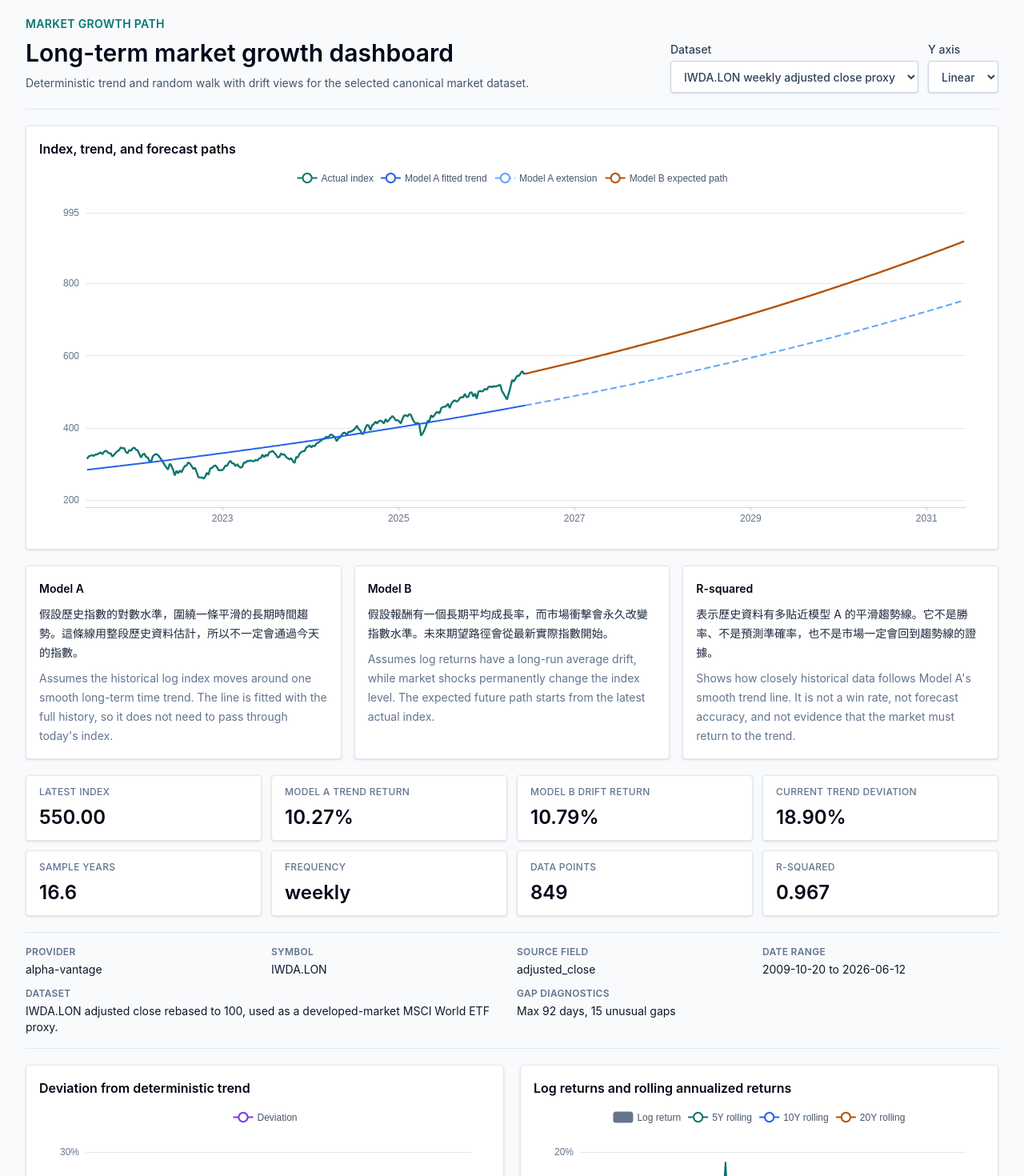
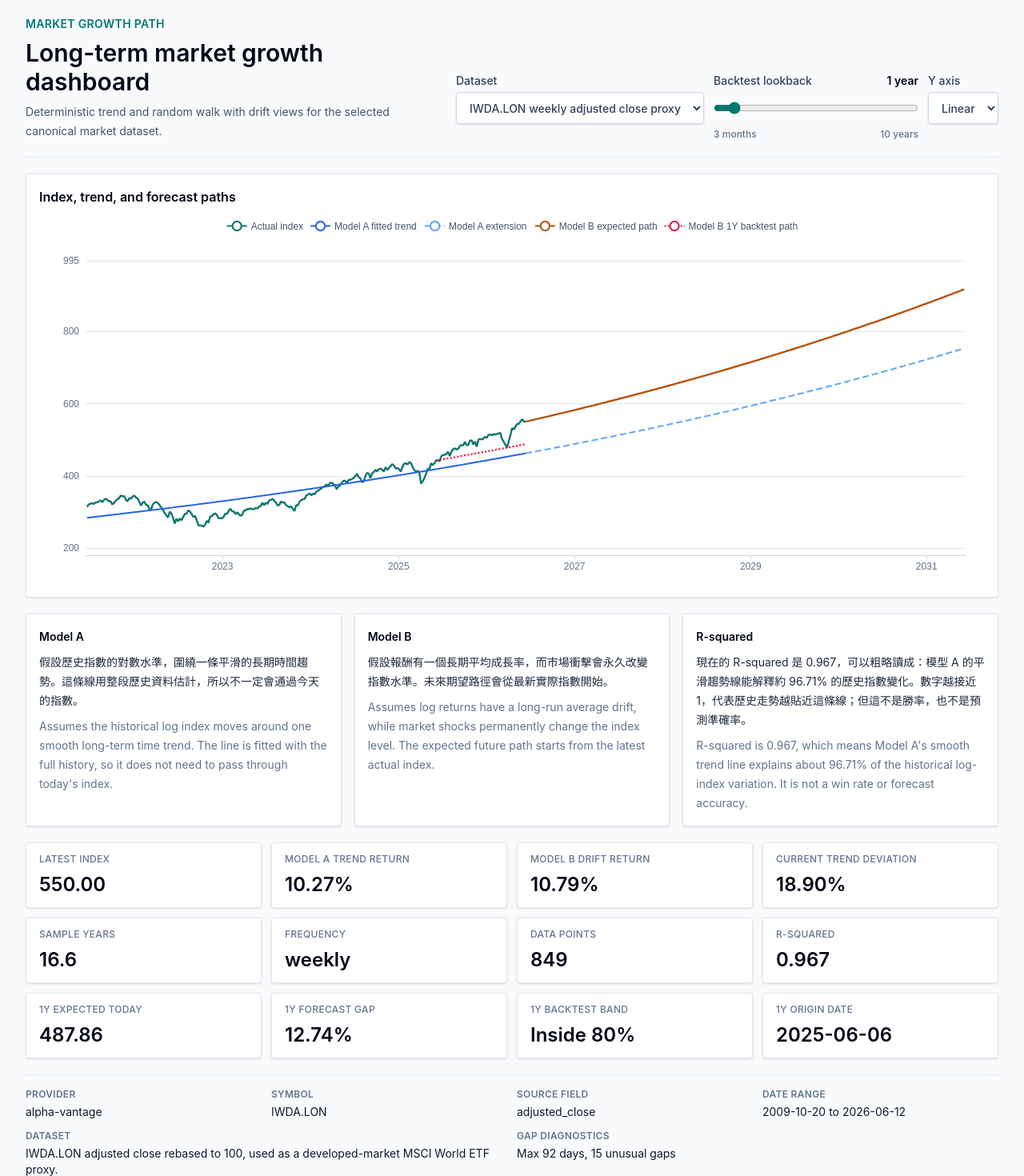
Before and after one commit to YuCJ/market-growth-path, a React (Vite) app: page / in a window 1280 px wide. Shown: the top 1470 px of the page at 80% size. Built offline with nearby package versions, Linux system fonts and the light colour scheme.

Commit message:
Add random walk backtest slider and metrics

```diff
--- a/src/App.tsx
+++ b/src/App.tsx
@@ -6,9 +6,11 @@ import {
   fitDeterministicTrend,
   fitRandomWalkWithDrift,
   generateForecast,
+  generateRandomWalkBacktest,
   generateTrendExtension,
 } from "./analytics/models";
-import { addYears, toIsoDate } from "./analytics/time";
+import { addYears, elapsedYears, toIsoDate } from "./analytics/time";
+import type { PreparedMarketSeries } from "./analytics/types";
 import { Chart } from "./components/Chart";
 import {
   canonicalDatasets,
@@ -16,12 +18,16 @@ import {
 } from "./data/canonicalDatasets";
 
 const FORECAST_YEARS = 30;
+const DEFAULT_BACKTEST_LOOKBACK_MONTHS = 12;
+const MIN_BACKTEST_LOOKBACK_MONTHS = 3;
+const MAX_BACKTEST_LOOKBACK_MONTHS = 120;
 const ROLLING_WINDOWS = [5, 10, 20];
 
 type Analysis = {
   trend: ReturnType<typeof fitDeterministicTrend>;
   randomWalk: ReturnType<typeof fitRandomWalkWithDrift>;
   forecast: ReturnType<typeof generateForecast>;
+  backtest: ReturnType<typeof generateRandomWalkBacktest>;
   trendExtension: ReturnType<typeof generateTrendExtension>;
   rollingReturns: ReturnType<typeof calculateRollingReturns>;
 };
@@ -33,6 +39,9 @@ const DEFAULT_DATASET_ID = "market-total-return-iwda-lon-weekly-v1";
 export default function App() {
   const [datasetId, setDatasetId] = useState(DEFAULT_DATASET_ID);
   const [yScale, setYScale] = useState<"log" | "value">("value");
+  const [backtestLookbackMonths, setBacktestLookbackMonths] = useState(
+    DEFAULT_BACKTEST_LOOKBACK_MONTHS,
+  );
   const loaded = useMemo(
     () =>
       loadCanonicalDataset(
@@ -41,6 +50,15 @@ export default function App() {
       ),
     [datasetId],
   );
+  const backtestRange = useMemo(
+    () => getBacktestLookbackRange(loaded.series),
+    [loaded],
+  );
+  const selectedBacktestLookbackMonths = clamp(
+    backtestLookbackMonths,
+    backtestRange.min,
+    backtestRange.max,
+  );
   const analysis = useMemo(() => {
     const trend = fitDeterministicTrend(loaded.series);
     const randomWalk = fitRandomWalkWithDrift(loaded.series);
@@ -48,6 +66,10 @@ export default function App() {
       trend,
       randomWalk,
       forecast: generateForecast(loaded.series, randomWalk, FORECAST_YEARS),
+      backtest: generateRandomWalkBacktest(
+        loaded.series,
+        selectedBacktestLookbackMonths,
+      ),
       trendExtension: generateTrendExtension(
         loaded.series,
         trend,
@@ -55,8 +77,14 @@ export default function App() {
       ),
       rollingReturns: calculateRollingReturns(loaded.series, ROLLING_WINDOWS),
     };
-  }, [loaded]);
+  }, [loaded, selectedBacktestLookbackMonths]);
   const latest = loaded.series.rows[loaded.series.rows.length - 1];
+  const backtest = analysis.backtest;
+  const backtestLabel = formatLookbackLabel(selectedBacktestLookbackMonths);
+  const updateBacktestLookback = (value: string) =>
+    setBacktestLookbackMonths(Number(value));
+  const rSquaredValue = formatNumber(analysis.trend.rSquared, 3);
+  const rSquaredPercent = formatPercent(analysis.trend.rSquared);
   const visibleDateRange = {
     min: toIsoDate(addYears(latest.dateObj, -5)),
     max: toIsoDate(addYears(latest.dateObj, 5)),
@@ -96,6 +124,34 @@ export default function App() {
               </select>
             </label>
 
+            <div className="min-w-64 text-sm font-medium text-slate-700">
+              <span className="mb-1 flex items-center justify-between gap-3">
+                <span>Backtest lookback</span>
+                <span className="font-semibold text-slate-950">
+                  {formatLookbackDuration(selectedBacktestLookbackMonths)}
+                </span>
+              </span>
+              <input
+                aria-label="Backtest lookback months"
+                className="h-10 w-full accent-teal-700"
+                type="range"
+                min={backtestRange.min}
+                max={backtestRange.max}
+                step={1}
+                value={selectedBacktestLookbackMonths}
+                onInput={(event) =>
+                  updateBacktestLookback(event.currentTarget.value)
+                }
+                onChange={(event) =>
+                  updateBacktestLookback(event.currentTarget.value)
+                }
+              />
+              <span className="flex justify-between text-xs text-slate-500">
+                <span>{formatLookbackDuration(backtestRange.min)}</span>
+                <span>{formatLookbackDuration(backtestRange.max)}</span>
+              </span>
+            </div>
+
             <label className="text-sm font-medium text-slate-700">
               <span className="mb-1 block">Y axis</span>
               <select
@@ -114,7 +170,13 @@ export default function App() {
         <section className="py-5">
           <Panel title="Index, trend, and forecast paths">
             <Chart
-              option={buildMainChart(loaded, analysis, yScale, visibleDateRange)}
+              option={buildMainChart(
+                loaded,
+                analysis,
+                yScale,
+                visibleDateRange,
+                backtestLabel,
+              )}
               height={460}
             />
           </Panel>
@@ -134,8 +196,8 @@ export default function App() {
           />
           <Explanation
             title="R-squared"
-            body="Shows how closely historical data follows Model A's smooth trend line. It is not a win rate, not forecast accuracy, and not evidence that the market must return to the trend."
-            translation="表示歷史資料有多貼近模型 A 的平滑趨勢線。它不是勝率、不是預測準確率，也不是市場一定會回到趨勢線的證據。"
+            body={`R-squared is ${rSquaredValue}, which means Model A's smooth trend line explains about ${rSquaredPercent} of the historical log-index variation. It is not a win rate or forecast accuracy.`}
+            translation={`現在的 R-squared 是 ${rSquaredValue}，可以粗略讀成：模型 A 的平滑趨勢線能解釋約 ${rSquaredPercent} 的歷史指數變化。數字越接近 1，代表歷史走勢越貼近這條線；但這不是勝率，也不是預測準確率。`}
           />
         </section>
 
@@ -158,6 +220,30 @@ export default function App() {
           <Metric label="Frequency" value={loaded.series.frequency} />
           <Metric label="Data points" value={formatNumber(loaded.series.rows.length, 0)} />
           <Metric label="R-squared" value={formatNumber(analysis.trend.rSquared, 3)} />
+          <Metric
+            label={`${backtestLabel} expected today`}
+            value={
+              backtest
+                ? formatNumber(backtest.expectedLatest)
+                : "n/a"
+            }
+          />
+          <Metric
+            label={`${backtestLabel} forecast gap`}
+            value={backtest ? formatPercent(backtest.gap) : "n/a"}
+          />
+          <Metric
+            label={`${backtestLabel} backtest band`}
+            value={
+              backtest
+                ? formatBacktestBand(backtest.inside80, backtest.inside95)
+                : "n/a"
+            }
+          />
+          <Metric
+            label={`${backtestLabel} origin date`}
+            value={backtest?.originDate ?? "n/a"}
+          />
         </section>
 
         {/* Selected canonical dataset metadata */}
@@ -256,6 +342,7 @@ function buildMainChart(
   analysis: Analysis,
   yScale: "log" | "value",
   visibleDateRange: VisibleDateRange,
+  backtestLabel: string,
 ): EChartsOption {
   const historical: ChartPoint[] = loaded.series.rows.map((row) => [
     row.date,
@@ -273,11 +360,18 @@ function buildMainChart(
     point.date,
     point.expected,
   ]);
+  const backtestForecast: ChartPoint[] =
+    analysis.backtest?.path.map((point) => [
+      point.date,
+      point.expected,
+    ]) ?? [];
+  const backtestPathLabel = `Model B ${backtestLabel} backtest path`;
   const visiblePrimaryLines = [
     ...filterVisibleData(historical, visibleDateRange),
     ...filterVisibleData(fitted, visibleDateRange),
     ...filterVisibleData(trendExtension, visibleDateRange),
     ...filterVisibleData(forecast, visibleDateRange),
+    ...filterVisibleData(backtestForecast, visibleDateRange),
   ];
 
   return baseChartOption({
@@ -289,6 +383,7 @@ function buildMainChart(
       "Model A fitted trend",
       "Model A extension",
       "Model B expected path",
+      backtestPathLabel,
     ],
     series: [
       line("Actual index", filterVisibleData(historical, visibleDateRange), "#0f766e", 2.4),
@@ -305,6 +400,13 @@ function buildMainChart(
         filterVisibleData(forecast, visibleDateRange),
         "#b45309",
         2.4,
+      ),
+      line(
+        backtestPathLabel,
+        filterVisibleData(backtestForecast, visibleDateRange),
+        "#e11d48",
+        2.2,
+        "dotted",
       ),
     ],
   });
@@ -494,8 +596,55 @@ function rollingColor(windowYears: number): string {
   return "#b45309";
 }
 
+function getBacktestLookbackRange(
+  series: PreparedMarketSeries,
+): { min: number; max: number } {
+  const latest = series.rows[series.rows.length - 1];
+  const earliestOrigin = series.rows[1] ?? series.rows[0];
+  const availableMonths = Math.max(
+    1,
+    Math.floor(elapsedYears(earliestOrigin.dateObj, latest.dateObj) * 12),
+  );
+  const max = Math.max(
+    1,
+    Math.min(MAX_BACKTEST_LOOKBACK_MONTHS, availableMonths),
+  );
+  const min = Math.min(MIN_BACKTEST_LOOKBACK_MONTHS, max);
+
+  return { min, max };
+}
+
+function clamp(value: number, min: number, max: number): number {
+  return Math.min(Math.max(value, min), max);
+}
+
+function formatLookbackLabel(months: number): string {
+  if (months % 12 === 0) {
+    return `${months / 12}Y`;
+  }
+  return `${months}M`;
+}
+
+function formatLookbackDuration(months: number): string {
+  if (months % 12 === 0) {
+    const years = months / 12;
+    return years === 1 ? "1 year" : `${years} years`;
+  }
+  return months === 1 ? "1 month" : `${months} months`;
+}
+
 function formatPercent(value: number): string {
   return `${formatNumber(value * 100, 2)}%`;
+}
+
+function formatBacktestBand(inside80: boolean, inside95: boolean): string {
+  if (inside80) {
+    return "Inside 80%";
+  }
+  if (inside95) {
+    return "Inside 95%";
+  }
+  return "Outside 95%";
 }
 
 function formatNumber(value: number, digits = 2): string {
--- a/src/analytics/models.ts
+++ b/src/analytics/models.ts
@@ -1,8 +1,9 @@
-import { addStep, addYears, elapsedYears, toIsoDate } from "./time";
+import { addMonths, addStep, addYears, elapsedYears, toIsoDate } from "./time";
 import type {
   DeterministicTrendResult,
   ForecastPoint,
   PreparedMarketSeries,
+  RandomWalkBacktestResult,
   RandomWalkDriftResult,
   RollingReturnPoint,
 } from "./types";
@@ -70,7 +71,12 @@ export function fitDeterministicTrend(
 export function fitRandomWalkWithDrift(
   series: PreparedMarketSeries,
 ): RandomWalkDriftResult {
-  const rows = series.rows;
+  return fitRandomWalkRows(series.rows);
+}
+
+function fitRandomWalkRows(
+  rows: PreparedMarketSeries["rows"],
+): RandomWalkDriftResult {
   const logReturns = rows.slice(1).map((row, index) => ({
     date: row.date,
     deltaYears: elapsedYears(rows[index].dateObj, row.dateObj),
@@ -109,23 +115,117 @@ export function generateForecast(
 
   while (date <= endDate) {
     const hYears = elapsedYears(latest.dateObj, date);
-    const expectedLog = latest.logIndex + randomWalk.mu * hYears;
-    const forecastSd = randomWalk.annualizedInnovationSd *
-      Math.sqrt(hYears + hYears ** 2 / series.sampleYears);
-    const expected = Math.exp(expectedLog);
-    points.push({
-      date: toIsoDate(date),
-      hYears,
-      expected,
-      lower80: Math.exp(expectedLog - Z80 * forecastSd),
-      upper80: Math.exp(expectedLog + Z80 * forecastSd),
-      lower95: Math.exp(expectedLog - Z95 * forecastSd),
-      upper95: Math.exp(expectedLog + Z95 * forecastSd),
-    });
+    points.push(
+      forecastPoint({
+        date: toIsoDate(date),
+        hYears,
+        originLogIndex: latest.logIndex,
+        randomWalk,
+        sampleYears: series.sampleYears,
+      }),
+    );
     date = addStep(date, series.frequency);
   }
 
   return points;
+}
+
+export function generateRandomWalkBacktest(
+  series: PreparedMarketSeries,
+  lookbackMonths: number,
+): RandomWalkBacktestResult | null {
+  const rows = series.rows;
+  const latest = rows[rows.length - 1];
+  const originIndex = findBacktestOriginIndex(rows, latest, lookbackMonths);
+  if (originIndex === null || originIndex < 1) {
+    return null;
+  }
+
+  const origin = rows[originIndex];
+  const trainingRows = rows.slice(0, originIndex + 1);
+  const randomWalkAtOrigin = fitRandomWalkRows(trainingRows);
+  const sampleYearsAtOrigin = elapsedYears(trainingRows[0].dateObj, origin.dateObj);
+  const path = rows.slice(originIndex).map((row) =>
+    forecastPoint({
+      date: row.date,
+      hYears: elapsedYears(origin.dateObj, row.dateObj),
+      originLogIndex: origin.logIndex,
+      randomWalk: randomWalkAtOrigin,
+      sampleYears: sampleYearsAtOrigin,
+    }),
+  );
+  const latestPoint = path[path.length - 1];
+  const forecastSd =
+    randomWalkAtOrigin.annualizedInnovationSd *
+    Math.sqrt(
+      latestPoint.hYears + latestPoint.hYears ** 2 / sampleYearsAtOrigin,
+    );
+  const zScore =
+    forecastSd === 0
+      ? null
+      : (latest.logIndex - Math.log(latestPoint.expected)) / forecastSd;
+
+  return {
+    lookbackMonths,
+    originDate: origin.date,
+    latestDate: latest.date,
+    originIndex,
+    actualLatest: latest.total_return_index,
+    expectedLatest: latestPoint.expected,
+    gap: latest.total_return_index / latestPoint.expected - 1,
+    zScore,
+    inside80:
+      latest.total_return_index >= latestPoint.lower80 &&
+      latest.total_return_index <= latestPoint.upper80,
+    inside95:
+      latest.total_return_index >= latestPoint.lower95 &&
+      latest.total_return_index <= latestPoint.upper95,
+    annualizedDriftReturnAtOrigin: randomWalkAtOrigin.annualizedDriftReturn,
+    path,
+  };
+}
+
+function forecastPoint({
+  date,
+  hYears,
+  originLogIndex,
+  randomWalk,
+  sampleYears,
+}: {
+  date: string;
+  hYears: number;
+  originLogIndex: number;
+  randomWalk: RandomWalkDriftResult;
+  sampleYears: number;
+}): ForecastPoint {
+  const expectedLog = originLogIndex + randomWalk.mu * hYears;
+  const forecastSd =
+    randomWalk.annualizedInnovationSd *
+    Math.sqrt(hYears + hYears ** 2 / sampleYears);
+
+  return {
+    date,
+    hYears,
+    expected: Math.exp(expectedLog),
+    lower80: Math.exp(expectedLog - Z80 * forecastSd),
+    upper80: Math.exp(expectedLog + Z80 * forecastSd),
+    lower95: Math.exp(expectedLog - Z95 * forecastSd),
+    upper95: Math.exp(expectedLog + Z95 * forecastSd),
+  };
+}
+
+function findBacktestOriginIndex(
+  rows: PreparedMarketSeries["rows"],
+  latest: PreparedMarketSeries["rows"][number],
+  lookbackMonths: number,
+): number | null {
+  const targetDate = addMonths(latest.dateObj, -lookbackMonths);
+  for (let index = rows.length - 2; index >= 0; index -= 1) {
+    if (rows[index].dateObj <= targetDate) {
+      return index;
+    }
+  }
+  return null;
 }
 
 export function generateTrendExtension(
--- a/src/analytics/time.ts
+++ b/src/analytics/time.ts
@@ -95,7 +95,7 @@ function addDays(date: Date, days: number): Date {
   return next;
 }
 
-function addMonths(date: Date, months: number): Date {
+export function addMonths(date: Date, months: number): Date {
   const next = new Date(date.getTime());
   const originalDate = next.getUTCDate();
   next.setUTCDate(1);
```
Also changed, not shown: src/analytics/types.ts (+15 -0 lines), 2 other files (tests, documents, lock files or other folders).
